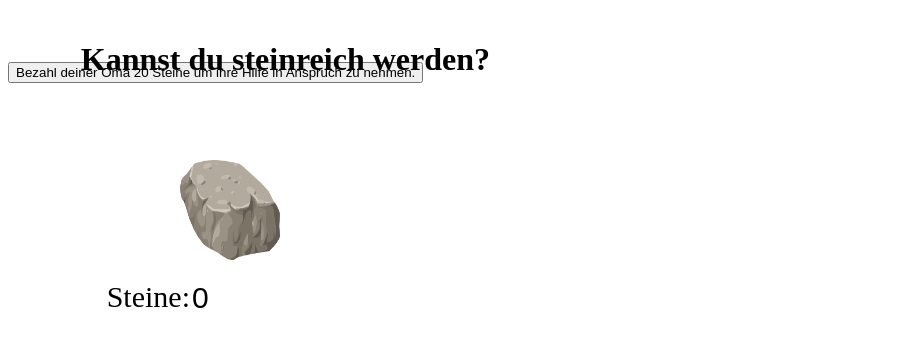
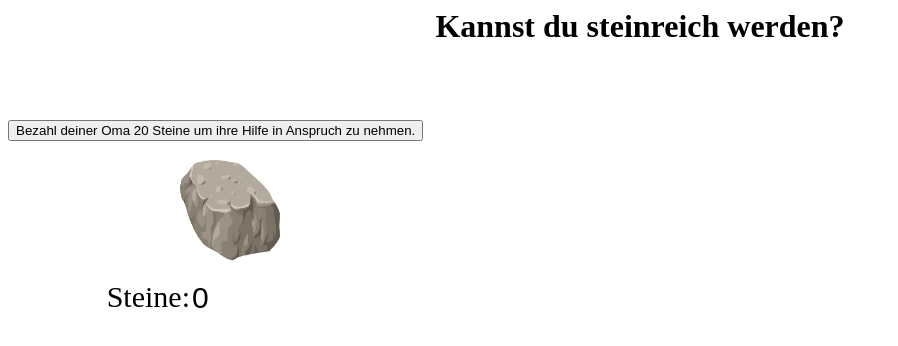
Before and after one commit to degethom/steinreich, a plain HTML site: page index.html in a window 1280 px wide. Shown: the whole page, without its empty margins (0-898 px from the left). Drawn offline with Linux system fonts and the light colour scheme.

Commit message:
Update index.html

```diff
--- a/index.html
+++ b/index.html
@@ -39,7 +39,7 @@
 
 </script>
 
-<h1 style="position:fixed; top:20px; right:790px">Kannst du steinreich werden?</h1>
+<h1 style="text-align: center; top:20px; ">Kannst du steinreich werden?</h1>
 <br>
 <br>
 <button onClick="mausklick()" style="border:none; background:none; box-shadow:none;">  <img src="stein.png" width="100" height="100" style="position: fixed; top:160px; right:1000px;"> </button>
```
